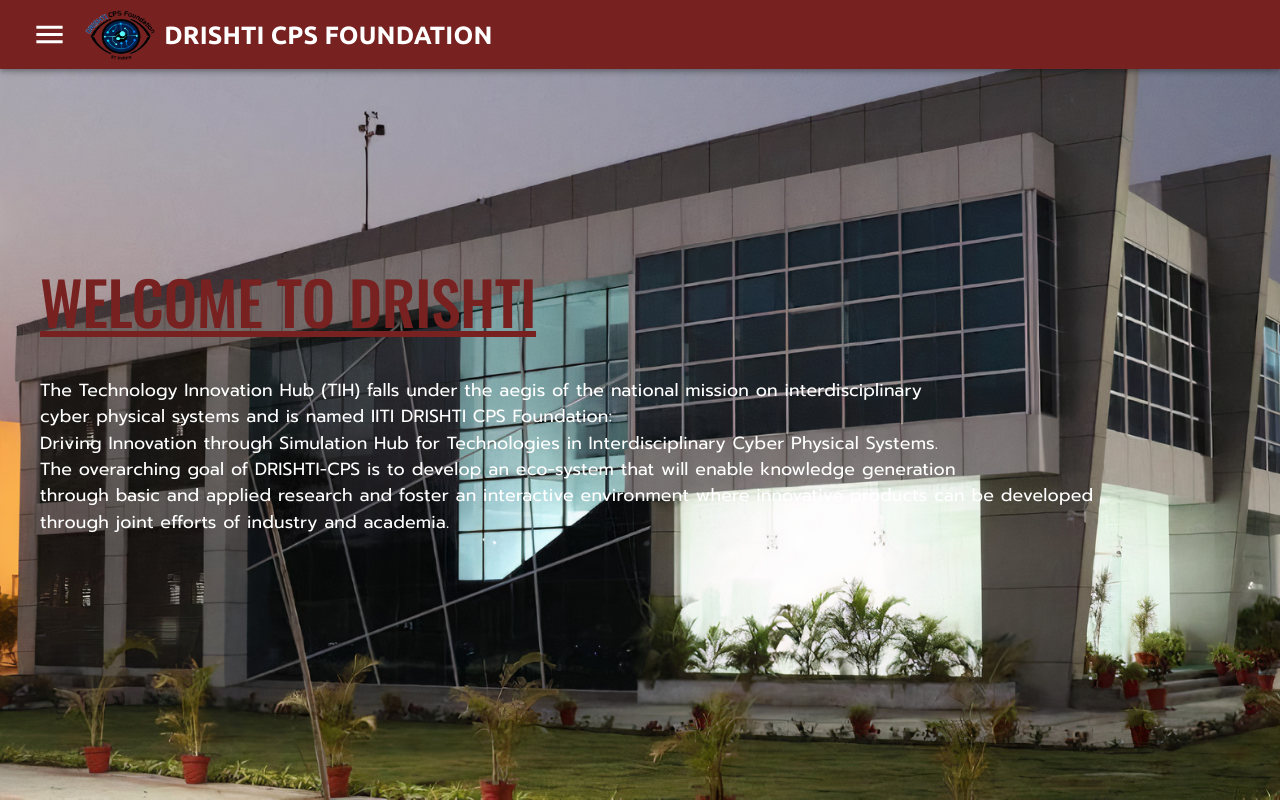
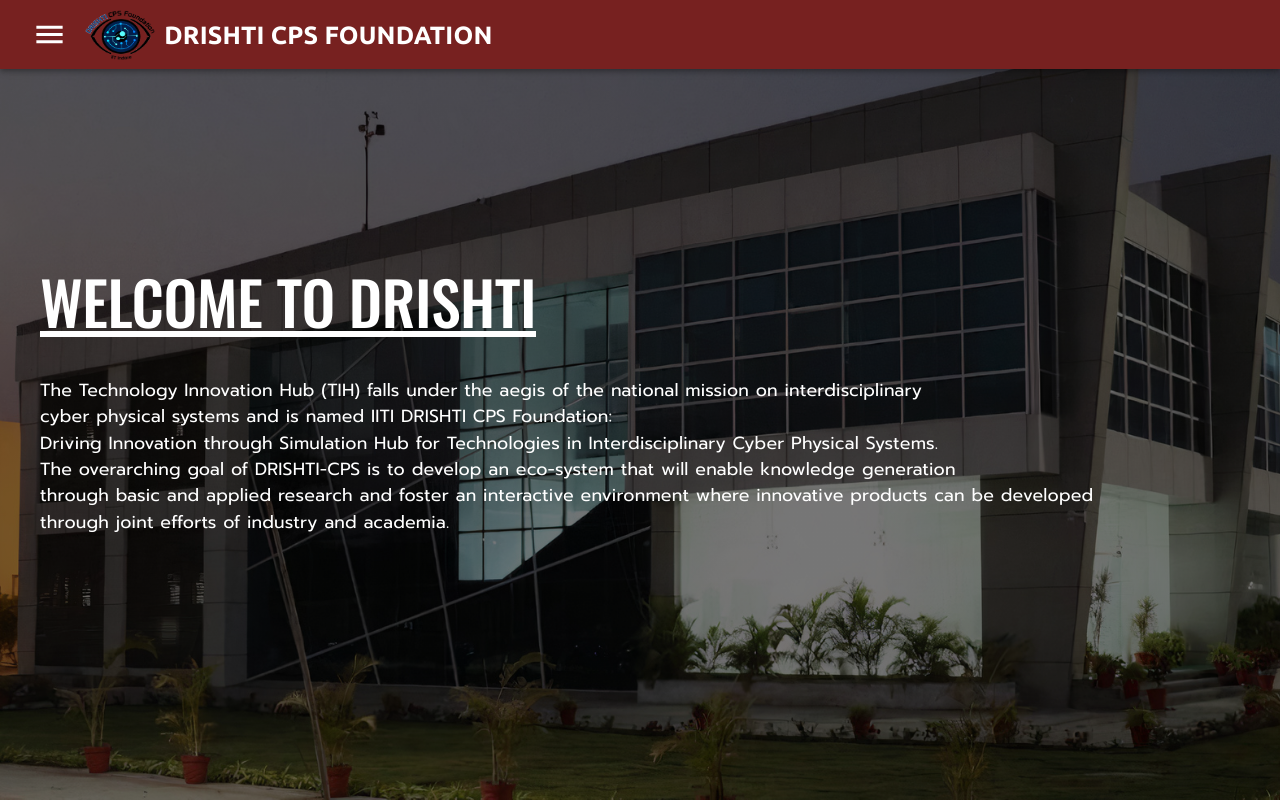
Before and after one commit to hasnain-cyber/drishti, a React (Create React App) app: page / in a window 1280 px wide. Shown: the top 802 px of the page. Built offline with nearby package versions, Linux system fonts and the light colour scheme.

Commit message:
landing page design changes

```diff
--- a/src/pages/LandingPage/LandingPage.tsx
+++ b/src/pages/LandingPage/LandingPage.tsx
@@ -1,7 +1,7 @@
-import { Box, Paper, Tab, Tabs, Typography } from "@mui/material";
+import {Box, Paper, Tab, Tabs, Typography} from "@mui/material";
 import Carousel from "react-material-ui-carousel";
 import Navbar from "../../components/Navbar";
-import { useState } from "react";
+import {useState} from "react";
 import "./LandingPage.scss";
 
 const tabsDataList = [
@@ -64,7 +64,7 @@
     return (
         <Paper
             elevation={5}
-      sx={{ padding: "5%", backgroundColor: "primary.dark" }}
+            sx={{padding: "5%", backgroundColor: "primary.dark"}}
         >
             <Typography maxWidth={800} color={"white"} textAlign={"center"}>
                 {tabsDataList[props.value].text}
@@ -77,16 +77,18 @@
 
     return (
         <Box bgcolor={"primary.light"}>
-      <Navbar />
+            <Navbar/>
             {/* 1st section */}
-
             <Box
                 className="bg_img"
                 display={"flex"}
                 justifyContent={"center"}
                 alignItems={"center"}
                 sx={{
-          backgroundImage: "url(/assets/campus_bg.jpg)",
+                    backgroundImage: "linear-gradient(\n" +
+                        "                rgba(0, 0, 0, 0.533),\n" +
+                        "                rgba(0, 0, 0, 0.533)\n" +
+                        "            ),url(/assets/campus_bg.jpg)",
                     backgroundRepeat: "no-repeat",
                     backgroundSize: "cover",
                     backgroundAttachment: "fixed",
@@ -99,8 +101,9 @@
                         textAlign={"left"}
                         fontFamily={"Oswald"}
                         marginBottom={5}
-            sx={{ textDecoration: "underline" }}
-            color={"primary.dark"}
+                        sx={{textDecoration: "underline"}}
+                        color={"white"}
+
                     >
                         WELCOME TO DRISHTI
                     </Typography>
@@ -113,11 +116,11 @@
                     >
                         The Technology Innovation Hub (TIH) falls under the aegis of the
                         national mission on interdisciplinary
-            <br></br> cyber physical systems and is named IITI DRISHTI CPS
-            Foundation: <br></br> Driving Innovation through Simulation Hub for
-            Technologies in Interdisciplinary Cyber Physical Systems. <br></br>
+                        <br/> cyber physical systems and is named IITI DRISHTI CPS
+                        Foundation: <br/> Driving Innovation through Simulation Hub for
+                        Technologies in Interdisciplinary Cyber Physical Systems. <br/>
                         The overarching goal of DRISHTI-CPS is to develop an eco-system that
-            will enable knowledge generation <br></br> through basic and applied
+                        will enable knowledge generation <br/> through basic and applied
                         research and foster an interactive environment where innovative
                         products can be developed through joint efforts of industry and
                         academia.
@@ -132,7 +135,7 @@
                     textAlign={"center"}
                     fontFamily={"Oswald"}
                     color={"secondary.dark"}
-          sx={{ textDecoration: "underline" }}
+                    sx={{textDecoration: "underline"}}
                 >
                     ABOUT US
                 </Typography>
@@ -174,7 +177,7 @@
                     fontFamily={"Oswald"}
                     marginBottom={5}
                     color={"secondary.dark"}
-          sx={{ textDecoration: "underline" }}
+                    sx={{textDecoration: "underline"}}
                 >
                     ANNOUNCEMENTS
                 </Typography>
@@ -196,7 +199,7 @@
                             src={"/assets/carousel_pic1.jpg"}
                             alt="carousel_pic1"
                             width={400}
-              style={{ maxWidth: "95%", border: "2px solid black" }}
+                            style={{maxWidth: "95%", border: "2px solid black"}}
                         />
                         <Typography
                             variant="h6"
@@ -216,7 +219,6 @@
                             alignItems: "center",
                             justifyContent: "center",
                             gap: 5,
-              //   backgroundColor: "white",
                             backgroundColor: "primary.dark",
                             height: 500,
                             padding: "5%",
@@ -226,7 +228,7 @@
                             src={"/assets/carousel_pic2.jpg"}
                             alt="carousel_pic2"
                             width={400}
-              style={{ maxWidth: "95%", border: "2px solid black" }}
+                            style={{maxWidth: "95%", border: "2px solid black"}}
                         />
                         <Typography
                             variant="h6"
@@ -256,7 +258,7 @@
                             src={"/assets/drishti_logo.png"}
                             alt="drishti_logo"
                             width={400}
-              style={{ maxWidth: "95%", border: "2px solid black" }}
+                            style={{maxWidth: "95%", border: "2px solid black"}}
                         />
                         <Typography
                             variant="h6"
@@ -285,7 +287,6 @@
                             alignItems: "center",
                             justifyContent: "center",
                             gap: 5,
-              //   backgroundColor: "white",
                             backgroundColor: "primary.dark",
                             height: 500,
                             padding: "5%",
@@ -295,7 +296,7 @@
                             src={"/assets/drishti_logo.png"}
                             alt="drishti_logo"
                             width={400}
-              style={{ maxWidth: "95%", border: "2px solid black" }}
+                            style={{maxWidth: "95%", border: "2px solid black"}}
                         />
                         <Typography
                             variant="h6"
@@ -320,47 +321,6 @@
             </Box>
 
             {/*4th section*/}
-      {/* <Box
-        display={"flex"}
-        flexDirection={"column"}
-        justifyContent={"center"}
-        alignItems={"end"}
-        marginY={5}
-        padding={"5%"}
-        sx={{
-          backgroundImage: "url(/assets/technology.jpg)",
-          backgroundRepeat: "no-repeat",
-          backgroundSize: "cover",
-          backgroundAttachment: "fixed",
-          backgroundPosition: "center",
-        }}
-        minHeight={500}
-      >
-        <Typography
-          variant="h3"
-          textAlign={"right"}
-          fontFamily={"Oswald"}
-          marginBottom={5}
-          sx={{ textDecoration: "underline" }}
-          color={"white"}
-        >
-          TECHNOLOGY DEVELOPMENT
-        </Typography>
-        <Typography
-          variant={"h6"}
-          textAlign={"right"}
-          fontFamily={"Prompt"}
-          color={"white"}
-          maxWidth={800}
-        >
-          Lorem ipsum dolor sit amet, consectetur adipisicing elit. Accusantium
-          consequatur dolorum earum eligendi error, esse, facere iste minima
-          modi molestiae nam nihil odit, quam qui quibusdam repellat sed sequi
-          temporibus?
-        </Typography>
-      </Box> */}
-
-      {/*5th section*/}
             <Box
                 padding={"2%"}
                 display={"flex"}
@@ -368,7 +328,10 @@
                 justifyContent={"center"}
                 marginY={5}
                 sx={{
-          backgroundImage: "url(/assets/technology.jpg)",
+                    backgroundImage: "linear-gradient(\n" +
+                        "                rgba(0, 0, 0, 0.3),\n" +
+                        "                rgba(0, 0, 0, 0.3)\n" +
+                        "            ),url(/assets/technology.jpg)",
                     backgroundRepeat: "no-repeat",
                     backgroundSize: "cover",
                     backgroundAttachment: "fixed",
@@ -382,7 +345,7 @@
                     fontFamily={"Oswald"}
                     color={"  white"}
                     marginBottom={5}
-          sx={{ textDecoration: "underline" }}
+                    sx={{textDecoration: "underline"}}
                 >
                     ACTIVITIES
                 </Typography>
@@ -403,14 +366,14 @@
                         variant={"fullWidth"}
                     >
                         {tabsDataList.map((element) => (
-              <Tab label={element.title} />
+                            <Tab label={element.title}/>
                         ))}
                     </Tabs>
-          <TabPanel value={tabsValue} />
+                    <TabPanel value={tabsValue}/>
                 </Box>
             </Box>
 
-      {/*6th section - Footer*/}
+            {/*5th section - Footer*/}
             <Box
                 display={"flex"}
                 flexWrap={"wrap"}
```
Also changed, not shown: src/components/Navbar.tsx (+25 -39 lines), public/assets/campus_bg.bmp (deleted). Lines whose indentation alone changed are shown as unchanged.
